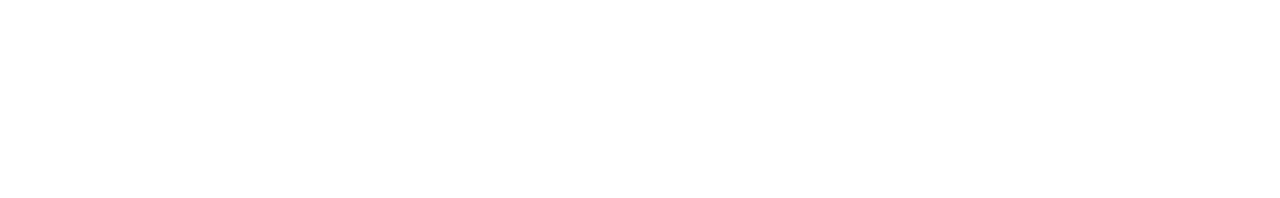
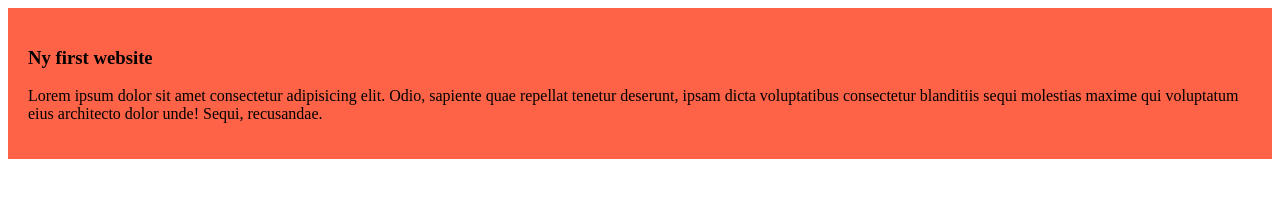
Before and after one commit to aegisbless1/my-simple-website, a plain HTML site: page index.html in a window 1280 px wide. Drawn offline with Linux system fonts and the light colour scheme.

Commit message:
first commit

```diff
--- a/index.html
+++ b/index.html
@@ -4,8 +4,12 @@
     <meta charset="UTF-8">
     <meta name="viewport" content="width=device-width, initial-scale=1.0">
     <title>My Simple Website</title>
+    <link rel="stylesheet" href="/styles/blog.css">
 </head>
 <body>
-
+    <div>
+        <h3>Ny first website</h3>
+        <p>Lorem ipsum dolor sit amet consectetur adipisicing elit. Odio, sapiente quae repellat tenetur deserunt, ipsam dicta voluptatibus consectetur blanditiis sequi molestias maxime qui voluptatum eius architecto dolor unde! Sequi, recusandae.</p>
+    </div>
 </body>
 </html>
--- /dev/null
+++ b/styles/blog.css
@@ -0,0 +1,4 @@
+div{
+    background-color: tomato;
+    padding: 20px;
+}
```
